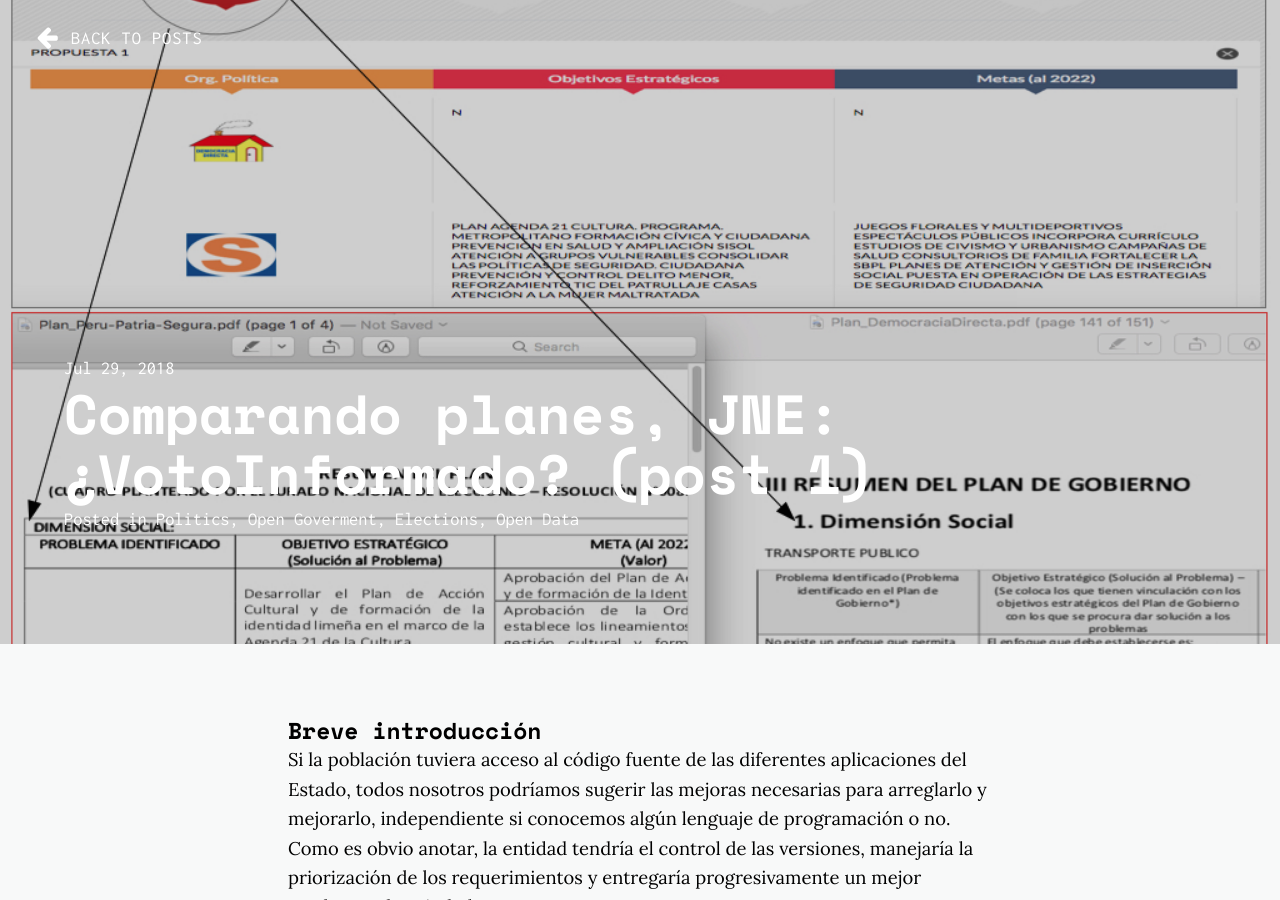
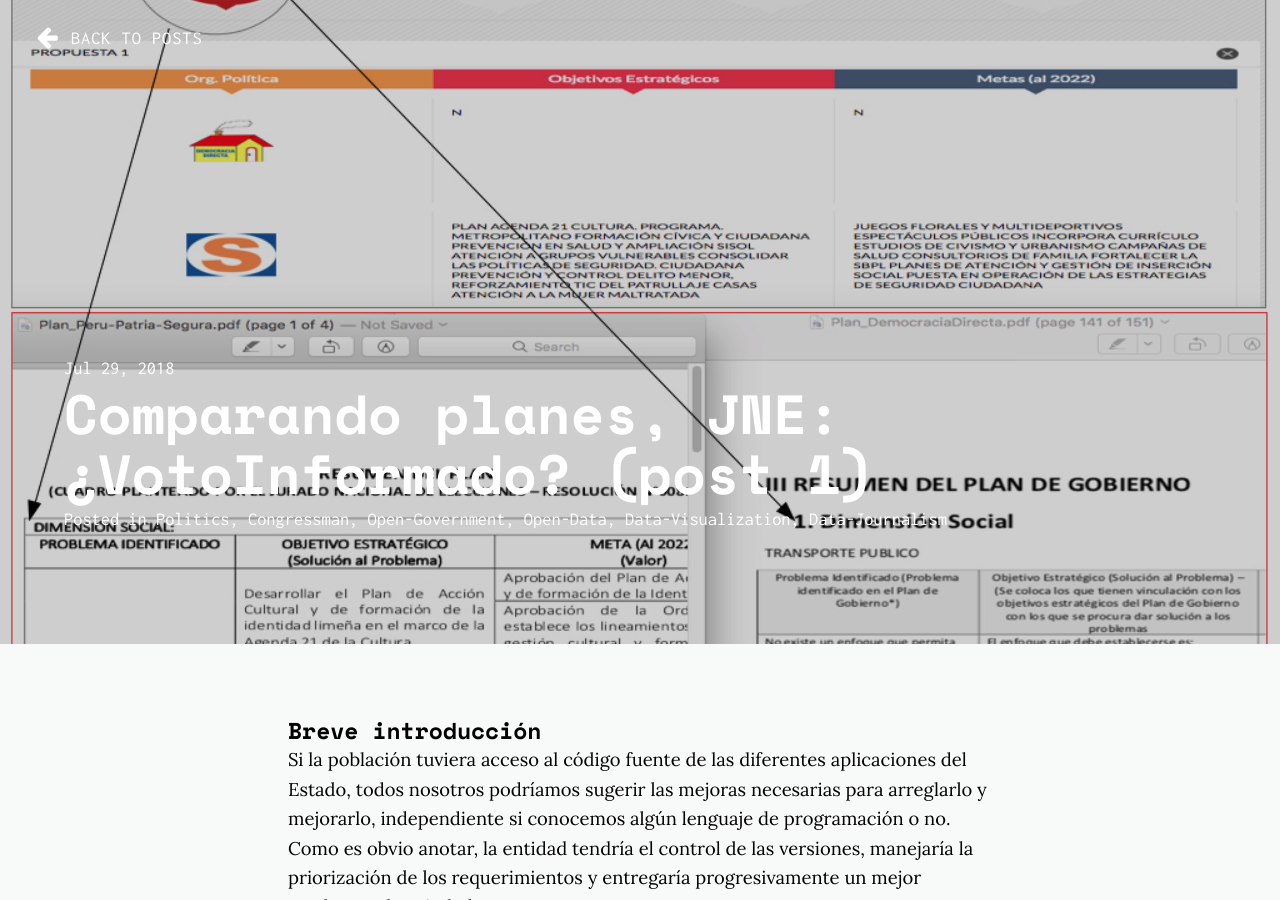
Before and after one commit to manuelvarzen/Vigia, a Jekyll site: the page built from _posts/2018-08-10-JNE-VotoInformado.md, in a window 1280 px wide and 900 px high. Built offline with Jekyll 4.4.1, drawn with Linux system fonts in a browser that asks for light colours; nearby versions of some CDN libraries.

Commit message:
Update 2018-08-10-JNE-VotoInformado.md

```diff
--- a/_posts/2018-08-10-JNE-VotoInformado.md
+++ b/_posts/2018-08-10-JNE-VotoInformado.md
@@ -8,9 +8,11 @@ image: /Vigia/img/JNE_VotoInformado_Comparacion.jpg
 image-sm: /Vigia/img/JNE_VotoInformado_Comparacion.jpg
 categories:
   - Politics
-  - Open Goverment
-  - Elections
-  - Open Data
+  - Congressman
+  - Open-Government
+  - Open-Data
+  - Data-Visualization
+  - Data-Journalism
 ---
 #### Breve introducción
 Si la población tuviera acceso al código fuente de las diferentes aplicaciones del Estado, todos nosotros podríamos sugerir las mejoras necesarias para arreglarlo y mejorarlo, independiente si conocemos algún lenguaje de programación o no. Como es obvio anotar, la entidad tendría el control de las versiones, manejaría la priorización de los requerimientos y entregaría progresivamente un mejor producto a los ciudadanos.
```
